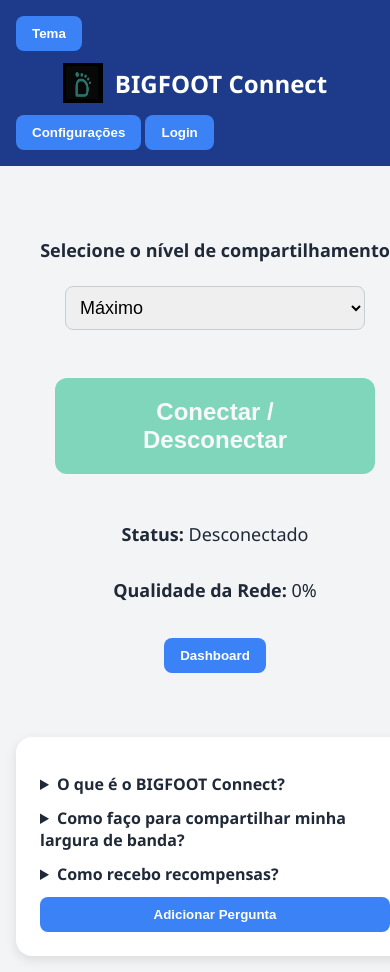
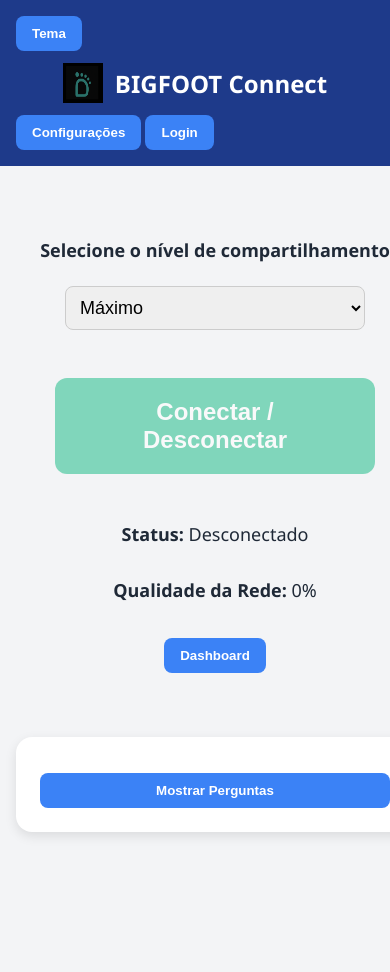
Before and after one commit to magroalbino/BIGFOOT-Connect, an Electron app: page renderer/index.html in a window 390 px wide. Shown: the top 972 px of the page. After the commit the page ends 848 px from the top, so only its background shows below. Drawn offline with Linux system fonts and the light colour scheme.

Commit message:
Refactor FAQ section to replace add question button with toggle button for improved visibility control

```diff
--- a/renderer/index.html
+++ b/renderer/index.html
@@ -122,7 +122,7 @@
       top: 40px;
     }
 
-    .faq-button {
+    .faq-toggle-button {
       background: #3b82f6;
       border: none;
       padding: 10px 16px;
@@ -135,7 +135,7 @@
       margin-top: 12px;
     }
 
-    .faq-button:hover {
+    .faq-toggle-button:hover {
       background: #2563eb;
       transform: scale(1.05);
     }
@@ -233,7 +233,7 @@
       margin-bottom: 8px;
     }
 
-    details summary {
+    details.summary {
       cursor: pointer;
       font-weight: bold;
       margin-top: 12px;
@@ -321,9 +321,8 @@
         max-width: 300px;
       }
 
-      .faq-button {
+      .faq-toggle-button {
         width: 100%;
-        /* Ensure full width on mobile */
       }
     }
   </style>
@@ -411,7 +410,8 @@
         networkQuality: "Qualidade da Rede:",
         dashboard: " Dashboard",
         selectThreadsLabel: "Selecione o nível de compartilhamento",
-        addQuestion: " Adicionar Pergunta" // New translation for the button
+        toggleQuestions: "Mostrar Perguntas", // Initial text for showing
+        hideQuestions: "Esconder Perguntas"  // Text for hiding
       },
       en: {
         connect: " Connect / Disconnect",
@@ -425,7 +425,8 @@
         networkQuality: "Network Quality:",
         dashboard: " Dashboard",
         selectThreadsLabel: "Select sharing level",
-        addQuestion: " Add Question" // New translation for the button
+        toggleQuestions: "Show Questions",   // Initial text for showing
+        hideQuestions: "Hide Questions"     // Text for hiding
       }
     };
 
@@ -447,6 +448,7 @@
     let isMining = false;
     let pktMined = 0;
     let networkQuality = 0;
+    let isFaqVisible = false; // State to track FAQ visibility
 
     const authButtons = document.getElementById('authButtons');
     const connectBtn = document.getElementById('connectBtn');
@@ -465,7 +467,7 @@
         openStates[i] = det.open;
       });
 
-      if (faqSection.children.length !== faqList.length + 1) { // +1 for the button
+      if (faqSection.children.length !== faqList.length + 1) { // +1 for the toggle button
         faqSection.innerHTML = '';
         faqList.forEach(({ question, answer }) => {
           const details = document.createElement('details');
@@ -477,12 +479,12 @@
           details.appendChild(p);
           faqSection.appendChild(details);
         });
-        // Add the button after the FAQ items
-        const addButton = document.createElement('button');
-        addButton.className = 'faq-button';
-        addButton.textContent = translations[currentLang].addQuestion;
-        addButton.onclick = () => alert('Funcionalidade de adicionar pergunta não implementada.'); // Placeholder action
-        faqSection.appendChild(addButton);
+        // Add the toggle button
+        const toggleButton = document.createElement('button');
+        toggleButton.className = 'faq-toggle-button';
+        toggleButton.textContent = translations[currentLang].toggleQuestions;
+        toggleButton.onclick = toggleFaqVisibility;
+        faqSection.appendChild(toggleButton);
       } else {
         faqList.forEach(({ question, answer }, i) => {
           const details = faqSection.children[i];
@@ -490,16 +492,22 @@
           details.querySelector('p').textContent = answer;
         });
         // Update button text
-        const addButton = faqSection.lastElementChild;
-        if (addButton && addButton.className === 'faq-button') {
-          addButton.textContent = translations[currentLang].addQuestion;
+        const toggleButton = faqSection.lastElementChild;
+        if (toggleButton && toggleButton.className === 'faq-toggle-button') {
+          toggleButton.textContent = isFaqVisible ? translations[currentLang].hideQuestions : translations[currentLang].toggleQuestions;
         }
       }
 
       const newDetails = faqSection.querySelectorAll('details');
       newDetails.forEach((det, i) => {
+        det.style.display = isFaqVisible ? 'block' : 'none';
         det.open = openStates[i] || false;
       });
+    }
+
+    function toggleFaqVisibility() {
+      isFaqVisible = !isFaqVisible;
+      renderFAQ(); // Re-render to update visibility and button text
     }
 
     function updateThreadOptionsLanguage() {
```
